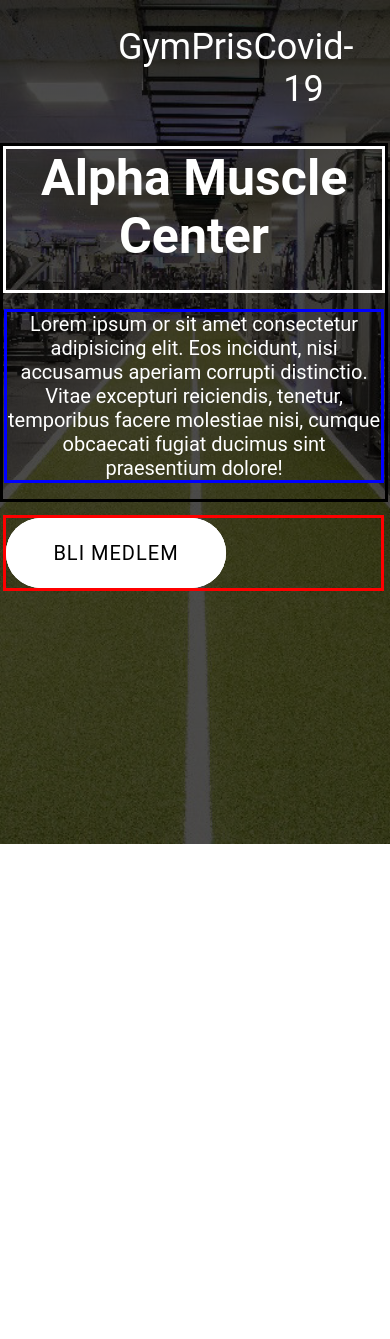
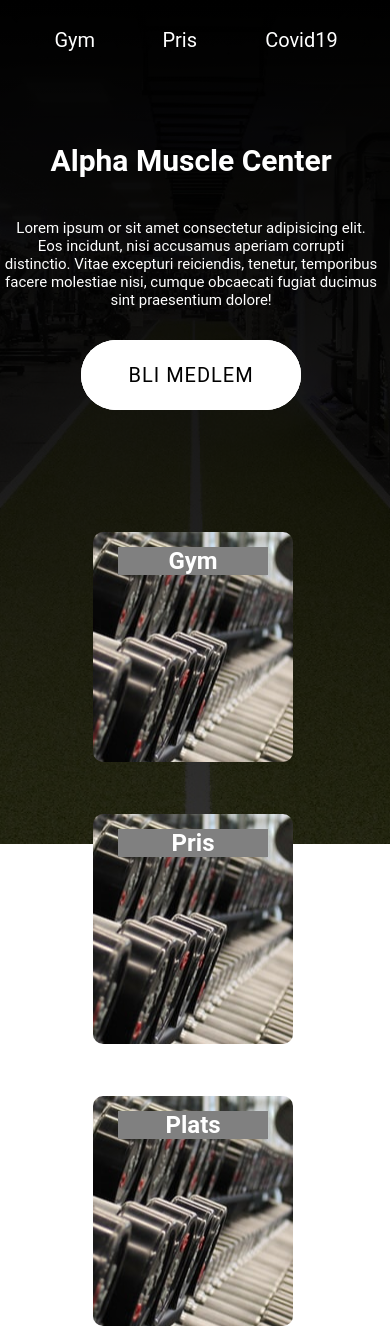
Before and after one commit to moses03-2/AlphaMuscleCenter, a plain HTML site: page index.html in a window 390 px wide. Before the commit the page ends 844 px from the top, so only its background shows below. Drawn offline with Linux system fonts and the light colour scheme.

Commit message:
Responsivitet2

```diff
--- a/Style.css
+++ b/Style.css
@@ -7,16 +7,14 @@
 header{
     width: 100%;
     height: 100vh;
-    background-image: linear-gradient(rgba(0,0,0,0.7),rgba(0,0,0,0.7)),url(Gymochmotion.jpg);
+    background-image: linear-gradient(rgba(0,0,0,1),rgba(0,0,0,0.8)),url(Gymochmotion.jpg);
     background-position: center;
     background-size: cover;
-    padding-left: 8%;
-    padding-right: 8%;
-    box-sizing: border-box;
+
+
 }
 
 nav{
-
     padding: 3%;
 }
 
@@ -25,7 +23,9 @@ nav ul{
     width: 50%;
     text-align: center;
     display: flex;
-    justify-content: space-evenly;
+    justify-content: space-around;
+    padding: 0%;
+    min-width: 350px;
 }
 
 nav ul li{
@@ -38,31 +38,31 @@ nav ul li{
     text-decoration: none;
 }
 
+nav ul li a{
+    padding: 1%;
+}
+
 .rubrik{
     color: white;
     position: absolute;
     top: 35%;
     left: 10%;
-    border: 3px solid black;
 }
 
 .rubrik h1{
     font-size: 50px;
     padding-bottom: 25px;
-    border: 3px solid white;
 }
 
 .rubrik p{
     font-size: clamp(1.25rem, 1.75vw, 1.5rem);
     text-align: justify;
     padding-right: 60%;
-    border: 3px solid blue;
 }
 
 .button{
     padding-top: 15px;
     position: absolute;
-    border: 3px solid red;
 
 }
 
@@ -130,7 +130,7 @@ nav ul li{
     display: flex;
 }
 
-/*.card{
+.card{
     position: relative;
     width: 200px;
     height: 230px;
@@ -145,7 +145,7 @@ nav ul li{
     background-position: cover;
     transition: 0.5s;
     color: white;
-}*/
+}
 
 h2{
     background: grey;
@@ -189,6 +189,7 @@ h2{
         padding: 0%;
     }
 
+
     .rubrik p{
         top: 15%;
         left: 0%;
@@ -200,26 +201,64 @@ h2{
     }
 
     .button{
+        width: 100%
+    }
+
+    .yttre{
+        margin: 0 auto;
+    }
+
+    .info{
         left: 0%;
+        width: 99%;
+        top: 60%;
+
+    }
+
+    a{
+        justify-content: center;
         margin: 1rem auto;
-        width: 98%;
-        text-align: center;
-        justify-content: center;
-        padding: 0%;
     }
+
+   @media screen and (max-width: 600px) {
+        nav ul li{
+        font-size: 20px;
+    }
+
+    .rubrik h1{
+        font-size: 30px;
+    }
+
+    .rubrik p{
+        font-size: 15px;
+    }
+   }
 
 
 
-    .info{
-        left: 0%;
-        margin: 2rem auto;
-        width: 100%;
-        justify-content: center;
+
+/*@media screen and (max-width: 582px) {
+    .rubrik.info{
+        top: 80%;
+    }
+}*/
+
+@media screen and (max-width: 365px) {
+    nav ul{
+        display: flex;
+        flex-direction: column;
+        min-width: 100px;
     }
 
+    nav ul li{
+        padding: 4%;
+    }
 
+    .rubrik{
+        top: 20%;
+    }
+
+    .info{
+        top: 80%;
+    }
 }
-
-@media screen and (max-width: 636px) {
-
-}
--- a/index.html
+++ b/index.html
@@ -3,7 +3,7 @@
 <head>
     <meta charset="UTF-8">
     <meta name="viewport" content="width=device-width, initial-scale=1.0">
-    <title>Document</title>
+    <title>Alpha Muscle Center</title>
     <link rel="stylesheet" href="Style.css">
 </head>
 <body>
@@ -12,7 +12,7 @@
                 <ul>
                     <li><a href="#"></a>Gym</li>
                     <li><a href="#"></a>Pris</li>
-                    <li><a href="#"></a>Covid-19</li>
+                    <li><a href="#"></a>Covid19</li>
                 </ul>
             </nav>
             <div class="rubrik">
@@ -29,17 +29,17 @@
             <div class="info">
                 <a href="bil.html">
                     <div class="card card1">
-                        <h2></h2>
+                        <h2>Gym</h2>
                     </div>
                 </a>
                 <a href="bil.html">
                     <div class="card card2">
-                        <h2></h2>
+                        <h2>Pris</h2>
                     </div>
                 </a>
                 <a href="bil.html">
                     <div class="card card3">
-                        <h2></h2>
+                        <h2>Plats</h2>
                     </div>
                 </a>
             </div>
```
Also changed, not shown: medlem.html (renamed from bil.html, +3 -2 lines), medlem.css (added).
